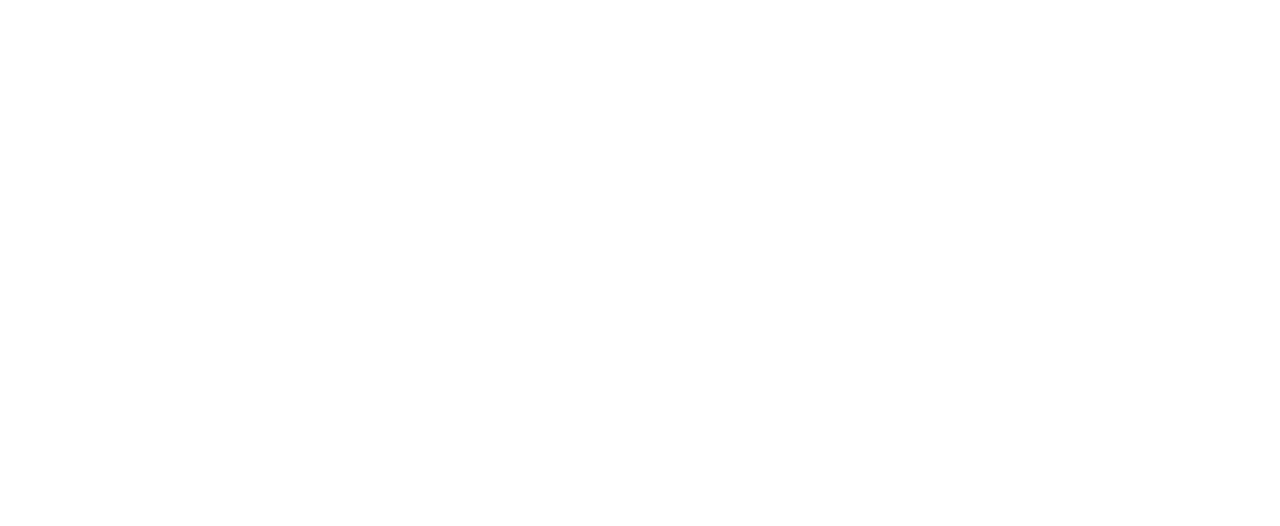
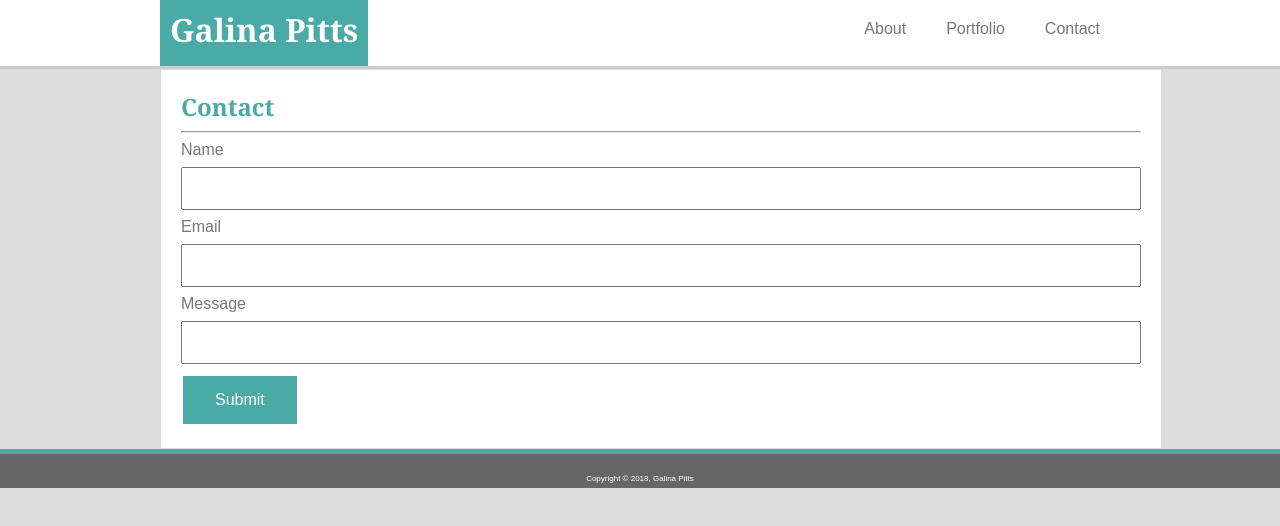
Before and after one commit to galinapx/Basic-Portfolio, a plain HTML site: page contact.html in a window 1280 px wide. Drawn offline with Linux system fonts and the light colour scheme.

Commit message:
committed files for homework week 1

```diff
--- a/assets/css/reset.css
+++ b/assets/css/reset.css
@@ -0,0 +1,52 @@
+/* http://meyerweb.com/eric/tools/css/reset/
+   v2.0 | 20110126
+   License: none (public domain)
+*/
+
+
+html, body, div, span, applet, object, iframe,
+h1, h2, h3, h4, h5, h6, p, blockquote, pre,
+a, abbr, acronym, address, big, cite, code,
+del, dfn, em, img, ins, kbd, q, s, samp,
+small, strike, strong, sub, sup, tt, var,
+b, u, i, center,
+dl, dt, dd, ol, ul, li,
+fieldset, form, label, legend,
+table, caption, tbody, tfoot, thead, tr, th, td,
+article, aside, canvas, details, embed,
+figure, figcaption, footer, header, hgroup,
+menu, nav, output, ruby, section, summary,
+time, mark, audio, video {
+	margin: 0;
+	padding: 0;
+	border: 0;
+	font-size: 100%;
+	font: inherit;
+	vertical-align: baseline;
+}
+/* HTML5 display-role reset for older browsers */
+article, aside, details, figcaption, figure,
+footer, header, hgroup, menu, nav, section {
+	title {
+	position; float: left;
+	font: outline;
+}
+
+body {
+	line-height: 1;
+}
+ol, ul {
+	list-style: none;
+}
+blockquote, q {
+	quotes: none;
+}
+blockquote:before, blockquote:after,
+q:before, q:after {
+	content: '';
+	content: none;
+}
+table {
+	border-collapse: collapse;
+	border-spacing: 0;
+}
--- /dev/null
+++ b/assets/css/style 2.css
@@ -0,0 +1,37 @@
+div {
+    display: block;
+    border: solid red 4px;
+}
+
+h1{
+    display:inline-block;
+    border: #cccccc
+    height: 100px;
+    width: 500px;
+    background-color: #4aaaa5;
+    text-align: center;
+    Footer: #666666;
+}
+
+ul{
+    display: inline-block;
+    float: right;
+    border: solid blue 2px;
+    list-style: none;
+}
+
+li {
+    float: left;
+    padding: 30px;
+    font-weight: bold;
+}
+
+#nav-bar {
+    float: left;
+    padding: 30px;
+}
+
+#menu {
+    float: right;
+    padding: 30px;
+}
--- /dev/null
+++ b/assets/css/style 3.css
@@ -0,0 +1,36 @@
+
+
+div {
+    display: block;
+    background-color: #4aaaa5;
+}
+
+p {
+    color: #777777;
+}
+
+h1{
+
+}
+
+ul{
+    display: inline-block;
+    float: right;
+    list-style: none;
+}
+
+li {
+    float: left;
+    padding: 30px;
+    font-weight: bold;
+}
+
+#nav-bar {
+    float: left;
+    padding: 30px;
+}
+
+#menu {
+    float: right;
+    padding: 30px;
+}
--- a/assets/css/style.css
+++ b/assets/css/style.css
@@ -0,0 +1,184 @@
+div.container {
+    width: 960px;
+    margin: auto;
+
+
+
+}
+
+div.header {
+    width: 960px;
+    margin: auto;
+
+
+
+
+}
+
+div.footer {
+    border-style: solid;
+    border-top-color: #4aaaa5;
+    border-top-width: thick;
+    background-color: #666666;
+    padding-top: 20px;
+    padding-bottom:5px;
+    font-size: .5em;
+    color:#ffffff;
+    text-align: center;
+
+
+}
+
+div.branding {
+    float: left;
+
+}
+
+#about-image {
+    padding: 10px;
+}
+div.navbar {
+    float: right;
+
+
+}
+
+img {
+    float: left;
+}
+
+
+li a:hover:not(.active) {
+    color: #111;
+}
+
+.active {
+    background-color: #111;
+}
+
+.content {
+    border-color: #dddddd;
+    border-style: solid;
+    border-width: thin;
+    background-color: #ffffff;
+    width: 960px;
+    margin: auto;
+    clear: left;
+    padding: 20px;
+
+}
+
+.container2 {
+    padding: 0px;
+    background-color: #ffffff;
+
+    border-style: solid;
+    border-bottom-color: #cccccc;
+    border-bottom-width: medium;
+
+
+    margin: 0 auto;
+
+
+}
+
+h2 {
+    font-size: 1.5em;
+    font-weight: bold;
+}
+
+
+#logo {
+    color: #ffffff;
+    background-color: #4aaaa5;
+    font-size: 2em;
+    font-weight: bold;
+    display: block;
+    text-align: center;
+    padding-top: 8px;
+    padding-bottom:15px;
+    padding-right: 10px;
+    padding-left: 10px;
+    text-decoration: none;
+    font-family: Georgia, 'Times New Roman', Times, serif;
+
+
+
+}
+
+h2 {
+    color: #4aaaa5;
+    font-family: Georgia, 'Times New Roman', Times, serif;
+}
+
+
+body {
+    color: #777777;
+    background-color: #dddddd;
+    font-family: Arial, Helvetica, sans-serif;
+
+}
+
+li {
+    display: inline;
+    float: right;
+}
+
+
+ul {
+    list-style-type: none;
+    margin: 0;
+    padding: 0;
+    overflow: hidden;
+}
+
+li a {
+    display: block;
+    color: #777777;
+    text-align: center;
+    padding: 20px 20px;
+    text-decoration: none;
+}
+
+
+
+.clearfix::after {
+    content: "";
+    clear: both;
+    display: table;
+}
+
+input[type=text] {
+    width: 100%;
+    padding: 12px 20px;
+    margin: 8px 0;
+    box-sizing: border-box;
+}
+
+.submit-btn{
+
+        background-color: #4aaaa5;
+        border: none;
+        color: white;
+        padding: 15px 32px;
+        text-align: center;
+        text-decoration: none;
+        display: inline-block;
+        font-size: 16px;
+        margin: 4px 2px;
+        cursor: pointer;
+}
+
+.row {
+    float:left;
+    clear:left;
+
+}
+
+.port-img {
+    padding:10px;
+}
+
+.view-port {
+    padding:50px;
+}
--- a/contact.html
+++ b/contact.html
@@ -0,0 +1,59 @@
+<!DOCTYPE html>
+<html lang="en-us">
+
+<head>
+  <title>Galina's portfolio</title>
+  <link rel="stylesheet" href="assets/css/reset.css" media="screen">
+  <link rel="stylesheet" href="assets/css/style.css" media="screen">
+</head>
+
+<body>
+        <div class="container2" >
+            <div class="clearfix">
+            <div class="header">
+                <div class="branding">
+                    <a  href="index.html" id="logo"  >Galina Pitts</a>
+                </div>
+
+
+                <div class="navbar">
+                 <ul>
+                        <li><a href="contact.html">Contact</a></li>
+                        <li><a href="portfolio.html">Portfolio</a></li>
+                        <li><a href="index.html">About</a></li>
+                </ul>
+                </div>
+                </div>
+            </div>
+        </div>
+
+    <div class="container" ">
+
+
+
+
+    <div class="content">
+        <h2> Contact</h2>
+        <hr/>
+        <!---START OF FORM-->
+        <form class="form-style">
+                <label for="fname">Name</label>
+                <input type="text" id="fname" name="fname">
+
+                <label for="lname">Email</label>
+                <input type="text" id="lname" name="lname">
+
+                <label for="lname">Message</label>
+                <input type="text" id="mname" name="mname">
+                <button class="submit-btn">Submit</button>
+              </form>
+        <!--END OF FORM-->
+    </div>
+    </div>
+
+
+    <div class="footer">
+            <p>Copyright &copy; 2018, Galina Pitts</p>
+    </div>
+</body>
+</html>
```
Also changed, not shown: assets/css/html-template.html (added, +67 -0 lines), index.html (+57 -1 lines), portfolio.html (+65 -0 lines), assets/images/img1.jpg (added), assets/images/img2.jpg (added), assets/images/img3.jpg (added), assets/images/img4.jpg (added), assets/images/img5.jpg (added), assets/images/photo.jpg (added).
